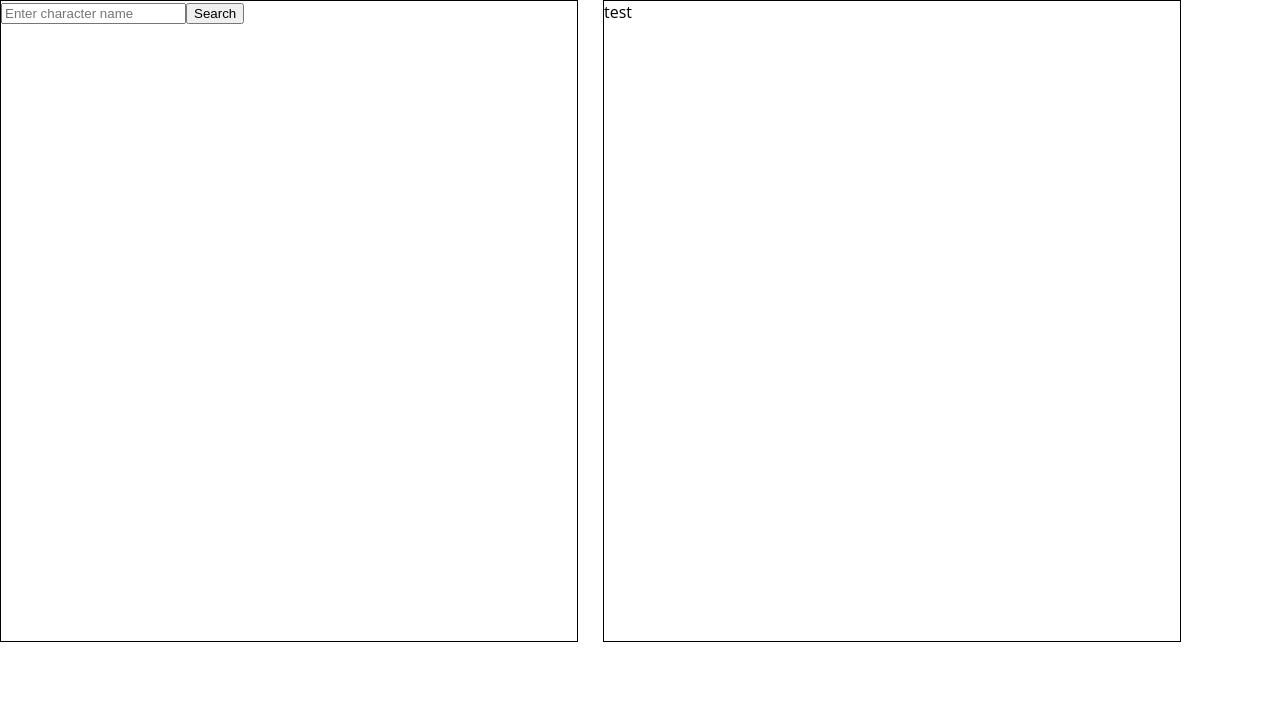
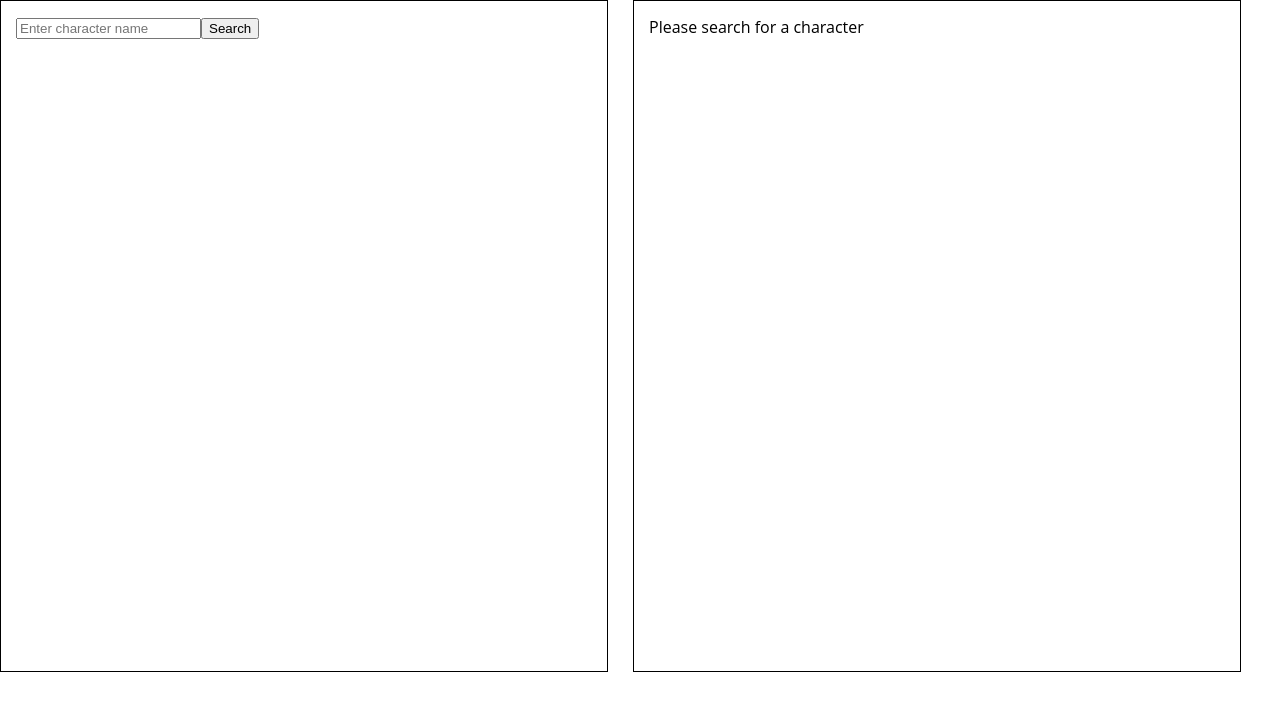
Before and after one commit to achowdhury91/redcircle, a React (Create React App) app: page / in a window 1280 px wide. Shown: the top 710 px of the page. Built offline with nearby package versions, Linux system fonts and the light colour scheme.

Commit message:
working flow minus details

```diff
--- a/src/App.css
+++ b/src/App.css
@@ -14,6 +14,7 @@ body {
   height: 80vh;
   border: 1px solid black;
   overflow: scroll;
+  padding: 15px;
 }
 
 .content .panel:last-child {
--- a/src/App.js
+++ b/src/App.js
@@ -1,6 +1,7 @@
 import React, { useReducer } from 'react'
 import 'App.css'
 import SearchContainer from './components/SearchContainer/SearchContainer'
+import Details from './components/Details/Details'
 
 import {
   charactersReducer,
@@ -20,7 +21,7 @@ const App = () => {
           </div>
 
           <div className='panel'>
-            test
+            <Details />
           </div>
         </div>
       </div>
--- /dev/null
+++ b/src/components/CharacterDetail/CharacterDetail.css
@@ -0,0 +1,9 @@
+.CharacterDetail .content {
+  display: flex;
+  flex-direction: column;
+  align-items: center;
+}
+
+.CharacterDetail .content img {
+  margin-bottom: 10px;
+}
--- /dev/null
+++ b/src/components/CharacterDetail/CharacterDetail.jsx
@@ -0,0 +1,22 @@
+import './CharacterDetail.css'
+import React from 'react'
+
+const CharacterDetail = ({
+  image,
+  name,
+  status,
+  species,
+  location,
+}) => {
+  return (
+    <div className='CharacterDetail'>
+      <div className='content'>
+        <img src={image} />
+
+        <div className='name'>{name}</div>
+      </div>
+    </div>
+  )
+}
+
+export default CharacterDetail
--- /dev/null
+++ b/src/components/Details/Details.jsx
@@ -0,0 +1,36 @@
+import React, { useContext } from 'react'
+import CharactersContext from '../../reducers/charactersReducer'
+import CharacterDetail from '../CharacterDetail/CharacterDetail'
+
+const Details = () => {
+  const { state } = useContext(CharactersContext)
+
+  const {
+    characters = [],
+    selectedCharacterId = null,
+  } = state
+
+  const matchingCharacter = characters.find(character => character.id === selectedCharacterId)
+
+  return (
+    <div className='Details'>
+      {
+        !characters.length && <span>Please search for a character</span>
+      }
+
+      {
+        !!characters.length && !matchingCharacter && (
+          <span>Select a character for more details</span>
+        )
+      }
+
+      {
+        matchingCharacter && (
+          <CharacterDetail {...matchingCharacter} />
+        )
+      }
+    </div>
+  )
+}
+
+export default Details
--- /dev/null
+++ b/src/components/SearchContainer/SearchContainer.css
@@ -0,0 +1,3 @@
+.SearchContainer .SearchBar {
+  margin-bottom: 20px;
+}
--- a/src/components/SearchContainer/SearchContainer.jsx
+++ b/src/components/SearchContainer/SearchContainer.jsx
@@ -1,3 +1,4 @@
+import './SearchContainer.css'
 import React from 'react'
 import SearchBar from '../SearchBar/SearchBar'
 import SearchResults from '../SearchResults/SearchResults'
--- a/src/components/SearchRow/SearchRow.css
+++ b/src/components/SearchRow/SearchRow.css
@@ -2,6 +2,11 @@
   display: flex;
   flex-direction: row;
   align-items: center;
+  cursor: pointer;
+}
+
+.SearchRow:hover {
+  background-color: #e8e8e8;
 }
 
 .SearchRow img {
--- a/src/components/SearchRow/SearchRow.jsx
+++ b/src/components/SearchRow/SearchRow.jsx
@@ -8,7 +8,7 @@ const SearchRow = ({
   image,
   id,
 }) => {
-  const { state, dispatch } = useContext(CharactersContext)
+  const { dispatch } = useContext(CharactersContext)
 
   const handleClick = () => {
     dispatch({
```
